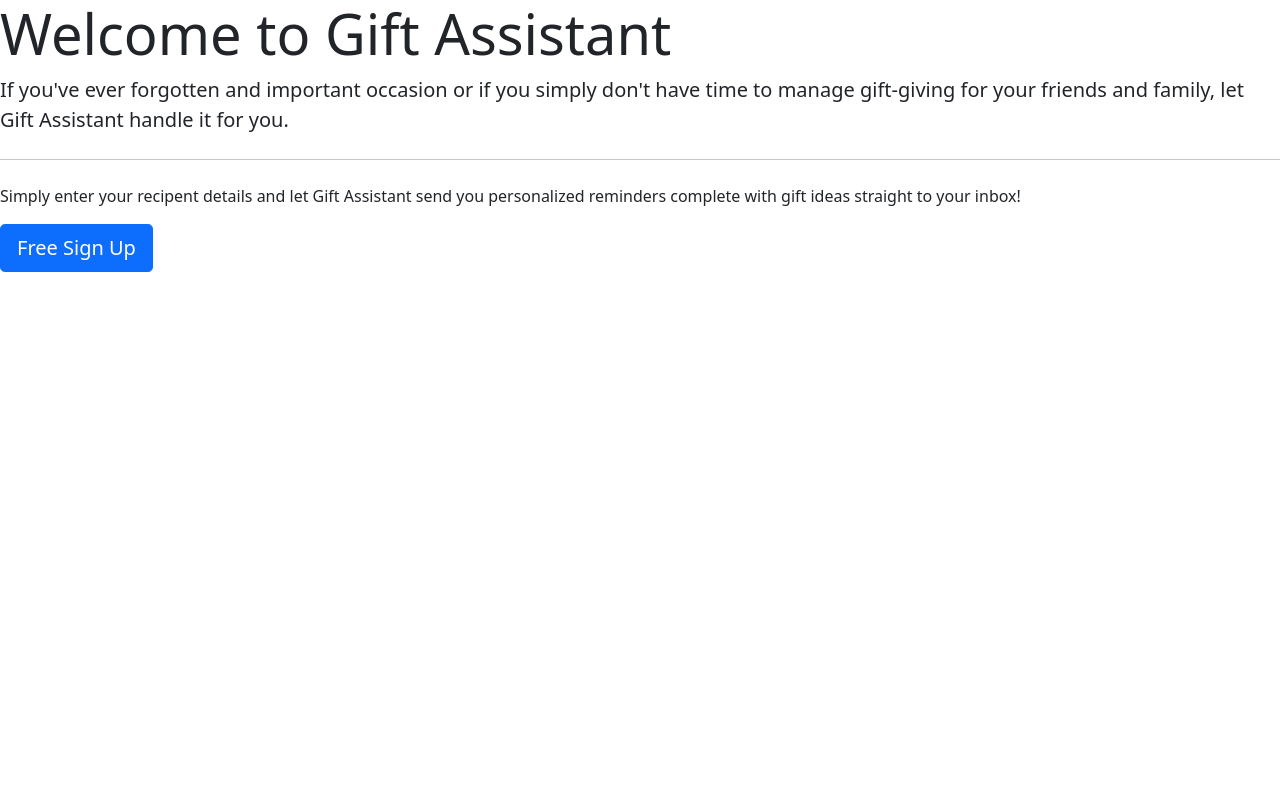
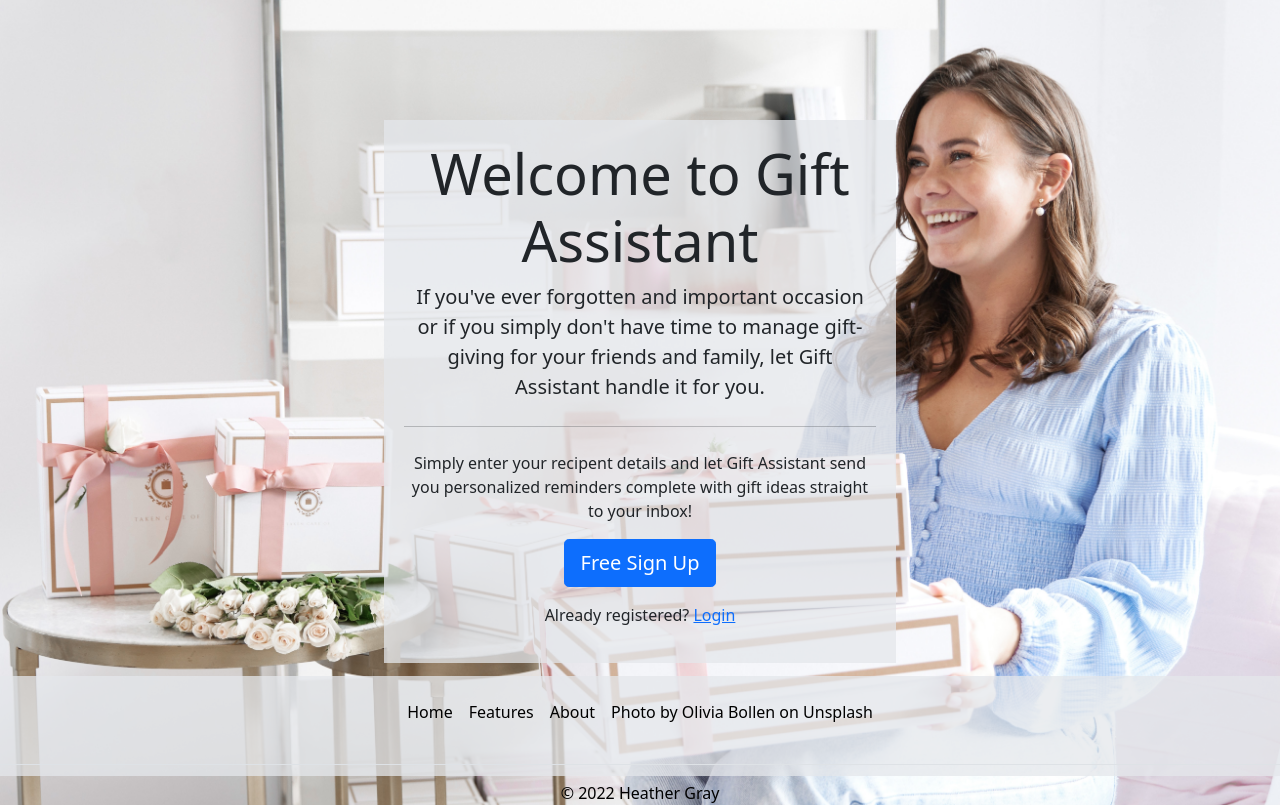
Before and after one commit to Se7enSquared/gift-assistant, a Django app: page / in a window 1280 px wide. Before the commit the page ends 272 px from the top, so only its background shows below. Run offline with Django 4.2, Linux system fonts and the light colour scheme.

Commit message:
added home for non-authenticated user

```diff
--- a/gift_app/templates/gift_app/home.html
+++ b/gift_app/templates/gift_app/home.html
@@ -1,15 +1,10 @@
 {% extends 'base.html' %}
-
+{% load static %}
+{% block extra_css %}
+<link rel="stylesheet" href="{% static 'css/homestyle.css' %}">
+{% endblock extra_css %}
 {% block content %}
-    {% if user.is_authenticated %}
-        <div class="jumbotron jumbotron-fluid">
-            <div class="container">
-                <h1 class="display-4">Welcome back {{ user.get_username }}</h1>
-                <p class="lead">Choose a sidebar option to get started</p>
-            </div>
-        </div>
-    {% else %}
-        <div class="jumbotron">
+<div class="jumbotron soft-background text-center" id="ga-logged-out">
     <h1 class="display-4">Welcome to Gift Assistant</h1>
     <p class="lead">If you've ever forgotten and important occasion or if you simply don't have time to manage
         gift-giving for your friends and family, let Gift Assistant handle it for you.</p>
@@ -19,6 +14,20 @@
     <p class="lead">
         <a class="btn btn-primary btn-lg" href="#" role="button">Free Sign Up</a>
     </p>
+    <p>Already registered? <a href="#">Login</a></p>
 </div>
-    {% endif %}
 {% endblock content %}
+
+{% block footer %}
+<footer class="py-3 my-4 soft-background">
+    <ul class="nav justify-content-center border-bottom pb-3 mb-3">
+        <li class="nav-item"><a href="#" class="nav-link px-2 text-black">Home</a></li>
+        <li class="nav-item"><a href="#" class="nav-link px-2 text-black">Features</a></li>
+        <li class="nav-item"><a href="#" class="nav-link px-2 text-black">About</a></li>
+        <li class="nav-item">
+            <p class="nav-link px-2 text-black">Photo by Olivia Bollen on Unsplash</p>
+        </li>
+    </ul>
+    <p class="text-center text-black">© 2022 Heather Gray</p>
+</footer>
+{% endblock footer %}
```
Lines whose indentation alone changed are shown as unchanged.
